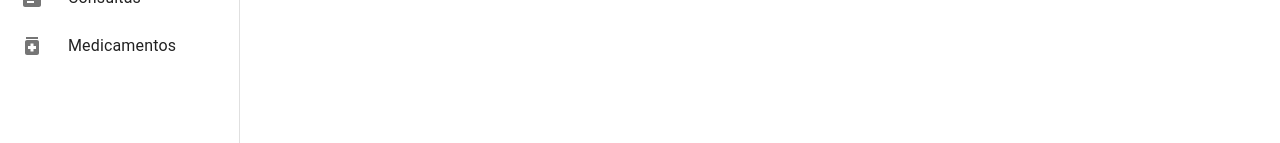
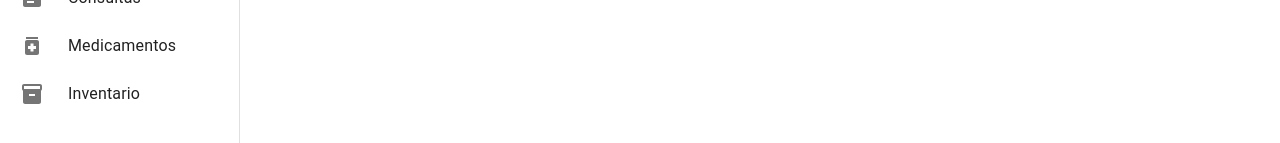
Before and after one commit to abelcuza/Hospital-Frontend, a React (Create React App) app: page / in a window 1280 px wide. Shown: the part 243-386 px from the top of the page. Built offline with nearby package versions, Linux system fonts and the light colour scheme; no server answers; sample sign-in values are in the browser's storage.

Commit message:
Add inventario in nav-items

```diff
--- a/src/data/nav-items.js
+++ b/src/data/nav-items.js
@@ -3,6 +3,7 @@ import LocalHospitalIcon from '@mui/icons-material/LocalHospital';
 import MedicationIcon from '@mui/icons-material/Medication';
 import AssignmentIcon from '@mui/icons-material/Assignment';
 import HomeIcon from '@mui/icons-material/Home';
+import InventoryIcon from '@mui/icons-material/Inventory';
 
 const navItems = [
     {text: "Home", icon: <HomeIcon/>, url: '/'},
@@ -10,6 +11,7 @@ const navItems = [
     {text: "Medicos", icon: <LocalHospitalIcon/>, url: '/medico'},
     {text: "Consultas", icon: <AssignmentIcon/>, url: '/consulta'},
     {text: "Medicamentos", icon: <MedicationIcon/>, url: '/medicamento'},
+    {text: "Inventario", icon: <InventoryIcon/>, url: '/inventario'},
 ]
 
 export default navItems
```
